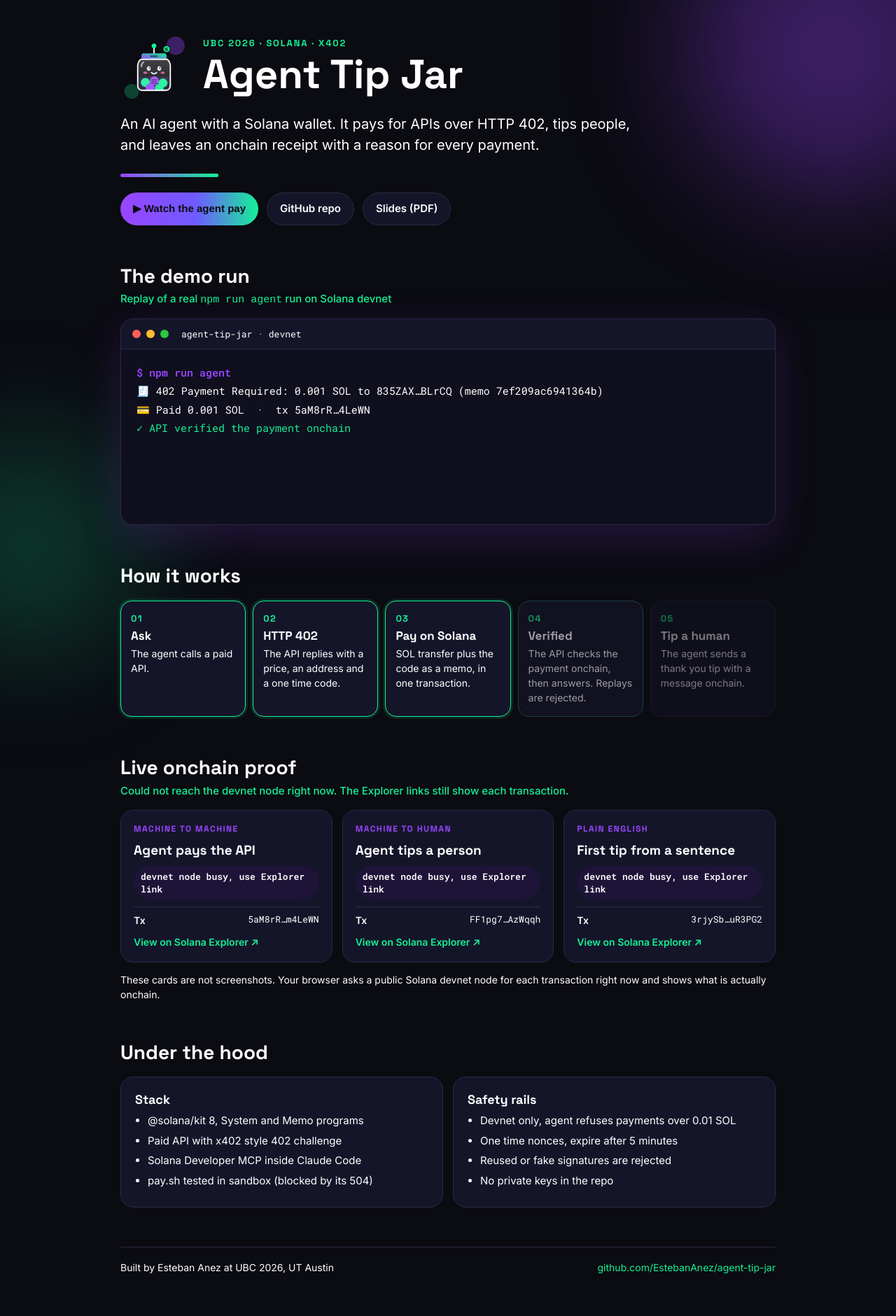
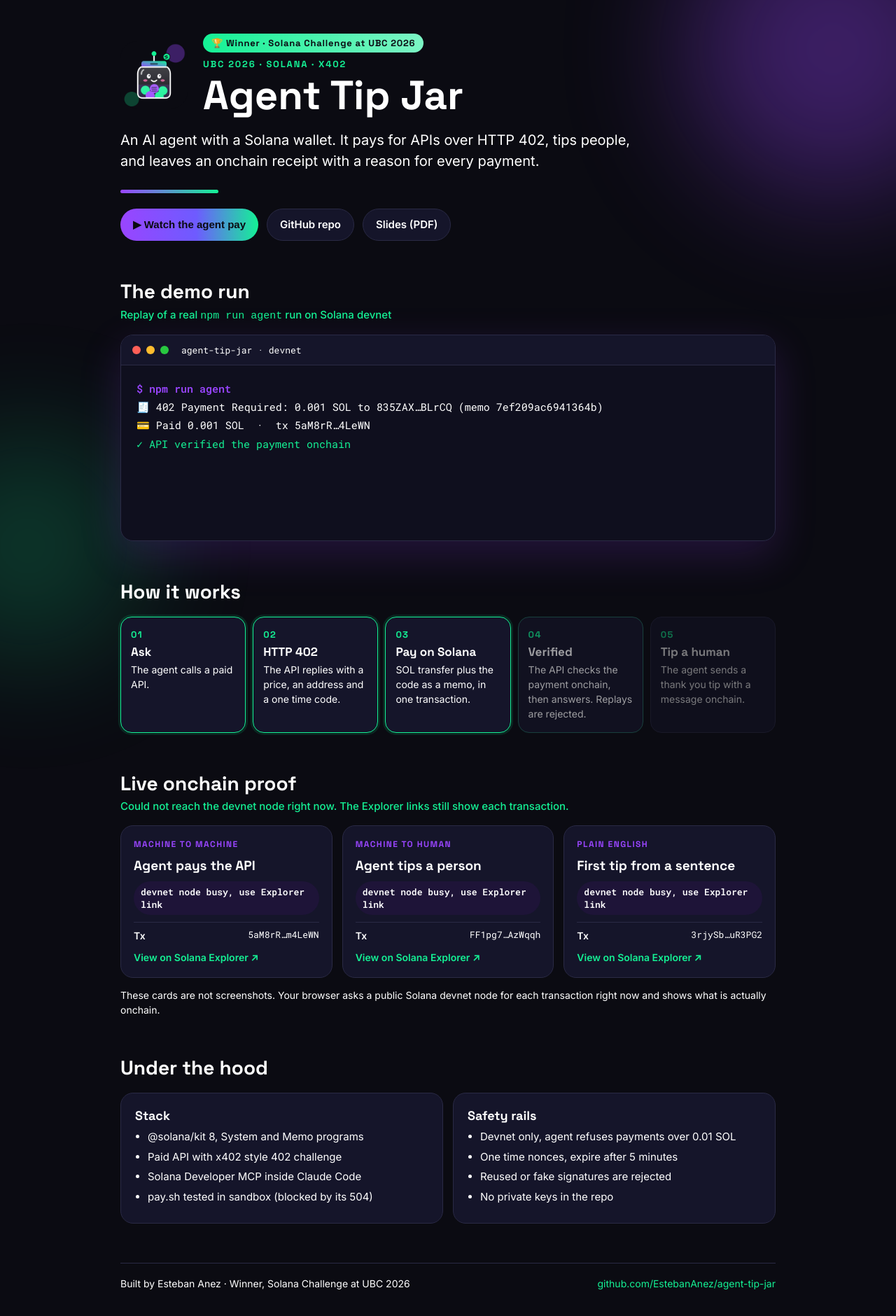
Before and after one commit to EstebanAnez/agent-tip-jar, a website: page docs/index.html in a window 1280 px wide. Shown: the whole page at 70% size. Drawn offline with Linux system fonts and the light colour scheme; no server answers.

Commit message:
Add winner badge: Solana Challenge at UBC 2026
Co-Authored-By: Claude Opus 5.5 <noreply@anthropic.com>
Claude-Session: https://claude.ai/code/session_0168t9DbzueZrnrMkRoX9Qn3

```diff
--- a/docs/index.html
+++ b/docs/index.html
@@ -17,6 +17,7 @@
   main { max-width: 980px; margin: 0 auto; padding: 48px 22px 80px; }
   header { display: flex; align-items: center; gap: 22px; flex-wrap: wrap; }
   header img { width: 96px; height: 96px; border-radius: 24px; }
+  .winner { display: inline-block; font: 700 13px/1 "Space Grotesk", system-ui, sans-serif; letter-spacing: .06em; color: #0B0B12; background: linear-gradient(90deg, var(--g), #7CF5C4); padding: 7px 12px; border-radius: 999px; margin-bottom: 10px; }
   .kicker { font: 700 13px/1 "Space Grotesk", system-ui, sans-serif; letter-spacing: .14em; color: var(--g); text-transform: uppercase; }
   h1 { font: 700 clamp(38px, 6vw, 58px)/1.05 "Space Grotesk", system-ui, sans-serif; margin-top: 8px; }
   .pitch { font-size: clamp(17px, 2.2vw, 20px); margin-top: 18px; max-width: 760px; }
@@ -78,6 +79,7 @@
   <header>
     <img src="logo.png" alt="Agent Tip Jar logo">
     <div>
+      <div class="winner">🏆 Winner · Solana Challenge at UBC 2026</div>
       <div class="kicker">UBC 2026 · Solana · x402</div>
       <h1>Agent Tip Jar</h1>
     </div>
@@ -126,7 +128,7 @@
   </div>
 
   <footer>
-    <span>Built by Esteban Anez at UBC 2026, UT Austin</span>
+    <span>Built by Esteban Anez · Winner, Solana Challenge at UBC 2026</span>
     <a href="https://github.com/EstebanAnez/agent-tip-jar">github.com/EstebanAnez/agent-tip-jar</a>
   </footer>
 </main>
```
Also changed, not shown: README.md.
